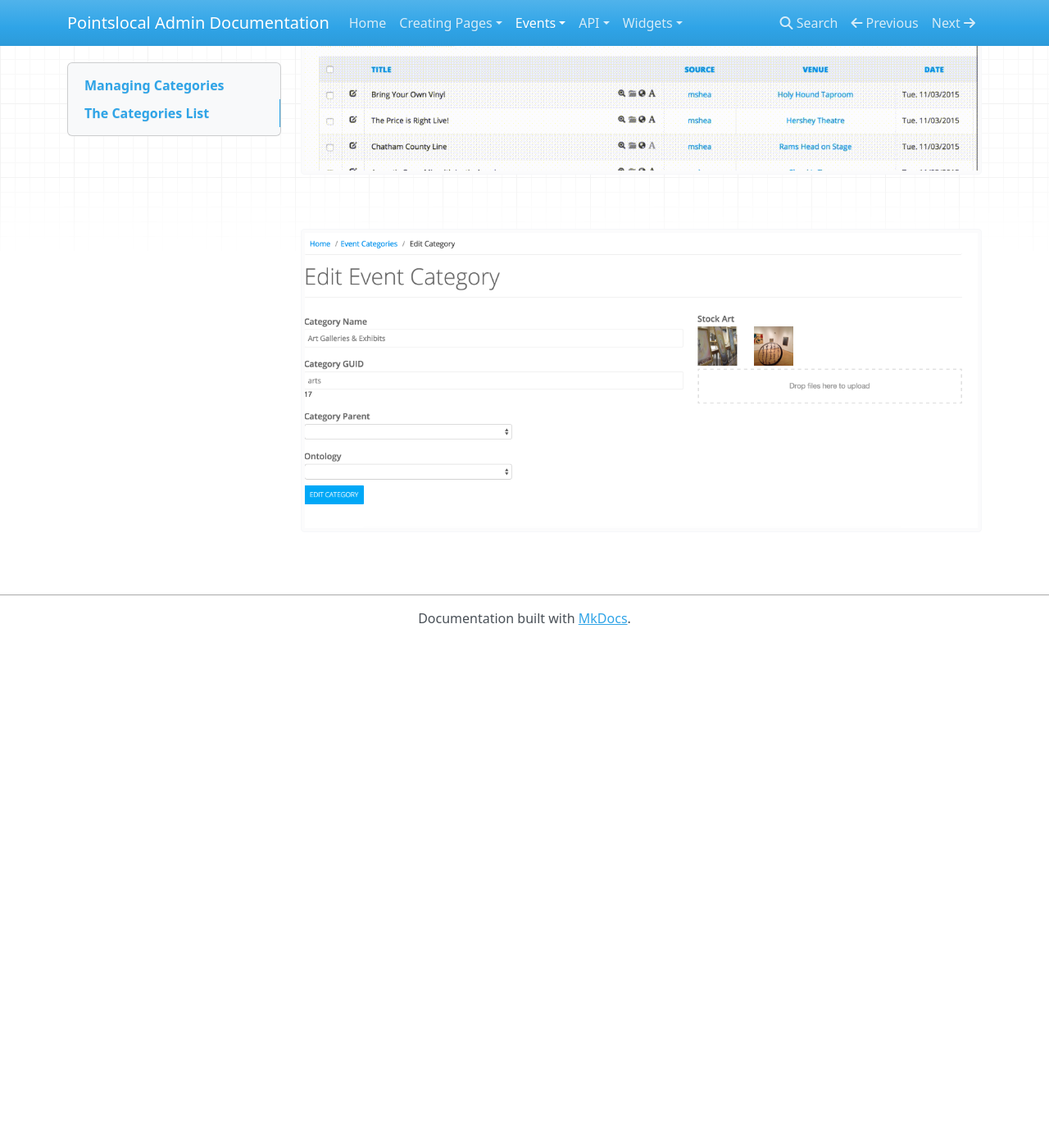
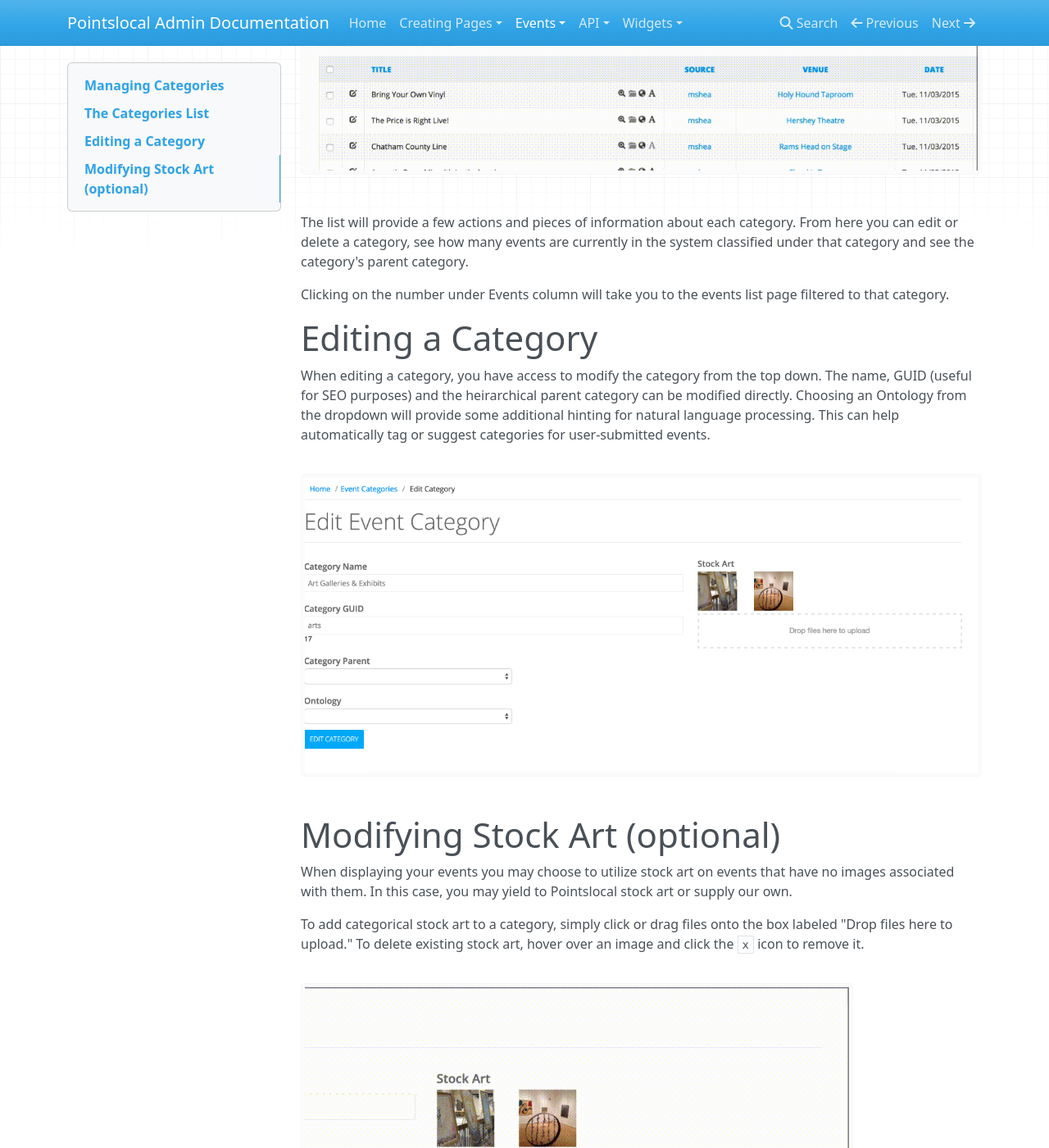
Before and after one commit to pointslocal/admin-docs, an MkDocs documentation site: the page built from docs/events_categories_art.md, in a window 1280 px wide and 1400 px high, scrolled down 431 px. Shown: the whole window at 82% size. Built offline with MkDocs 1.6.1, drawn with Linux system fonts in a browser that asks for light colours; nearby versions of some CDN libraries; old or Windows-style settings are respelled for this version of MkDocs; before the commit the page ends 1213 px from its top, so only the background shows below that.

Commit message:
Adds image management

````diff
--- a/docs/events_categories_art.md
+++ b/docs/events_categories_art.md
@@ -5,5 +5,18 @@
 To access the list of event categories, select **Event Categories** under Events in the top-level navigation.
 ![Accessing Events Categories](img/events_categories_access.gif)
 
+The list will provide a few actions and pieces of information about each category. From here you can edit or delete a category, see how many events are currently in the system classified under that category and see the category's parent category.
 
-![Managing Multiple Events](img/events_categories_manage.png)
+Clicking on the number under Events column will take you to the events list page filtered to that category.
+
+# Editing a Category
+When editing a category, you have access to modify the category from the top down.  The name, GUID (useful for SEO purposes) and the heirarchical parent category can be modified directly.  Choosing an Ontology from the dropdown will provide some additional hinting for natural language processing.  This can help automatically tag or suggest categories for user-submitted events.
+
+![Managing Categories](img/events_categories_manage.png)
+
+# Modifying Stock Art (optional)
+When displaying your events you may choose to utilize stock art on events that have no images associated with them. In this case, you may yield to Pointslocal stock art or supply our own.
+
+To add categorical stock art to a category, simply click or drag files onto the box labeled "Drop files here to upload." To delete existing stock art, hover over an image and click the ```x``` icon to remove it.
+
+![Managing Category Images](img/events_categories_images.gif)
````
Also changed, not shown: docs/img/events_categories_images.gif (added).
